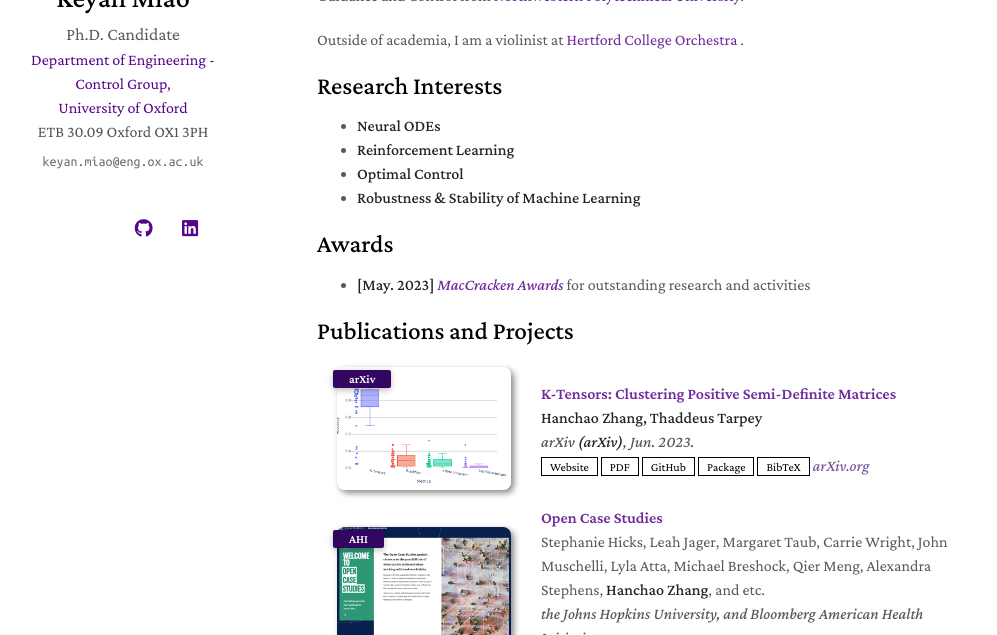
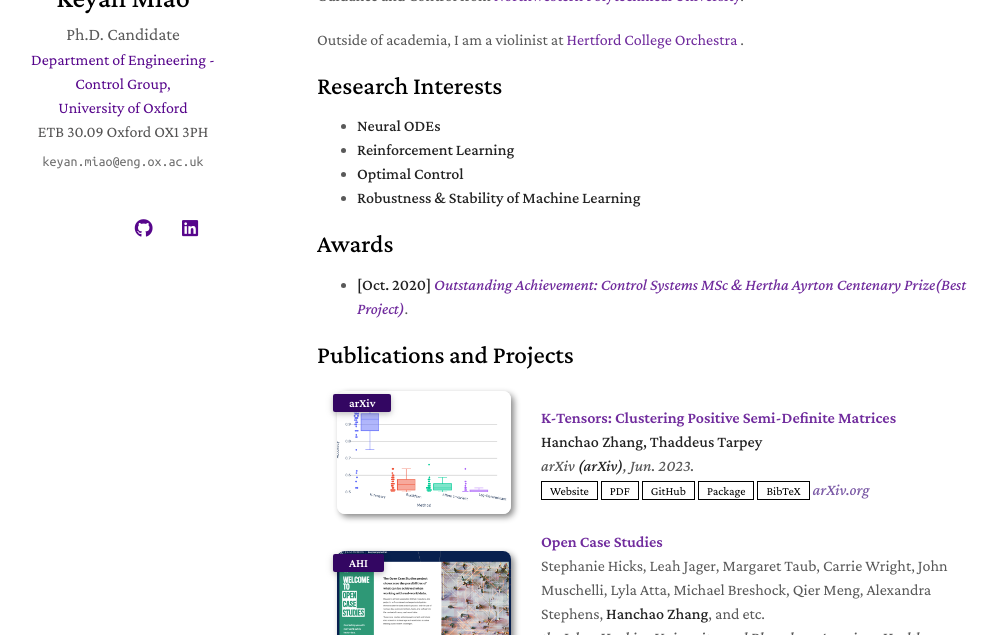
Before and after one commit to KYMiao/KYMiao.github.io, a Jekyll site: the page built from index.md, in a window 1280 px wide and 900 px high, cut to the strip 265-900 px from the top of the window. Shown: the whole strip, without its empty margins (153-1150 px from the left). Built offline with Jekyll 4.4.1, drawn with Linux system fonts in a browser that asks for light colours; nearby versions of some CDN libraries; a style sheet for code colours, icons or effects is not loaded; our own code applies the rules of GitHub Pages for plain Markdown files.

Commit message:
Update index.md

```diff
--- a/index.md
+++ b/index.md
@@ -19,7 +19,7 @@ Outside of academia, I am a violinist at <a href="https://www.hertford.ox.ac.uk/
 
 
 ## Awards
-- **[May. 2023]** <a href="https://gsas.nyu.edu/admissions/financial-aid/graduate-school-fellowships-and-assistantships.html" target="_blank">*MacCracken Awards*</a> for outstanding research and activities
+- **[Oct. 2020]** <a href="https://www.imperial.ac.uk/electrical-engineering/study/current-students-course-handbook/postgraduate-prizes/msc-prizes/" target="_blank">*Outstanding Achievement: Control Systems MSc &amp; Hertha Ayrton Centenary Prize(Best Project)*</a>.
 
 
 <!-- {% include_relative _includes/publications.md %} -->
```
